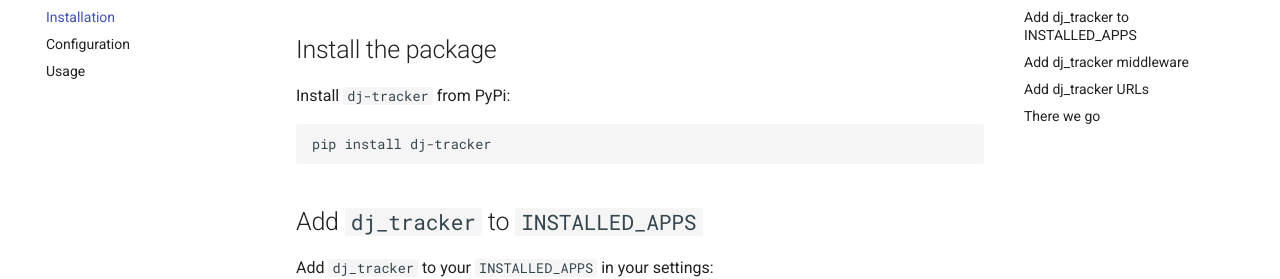
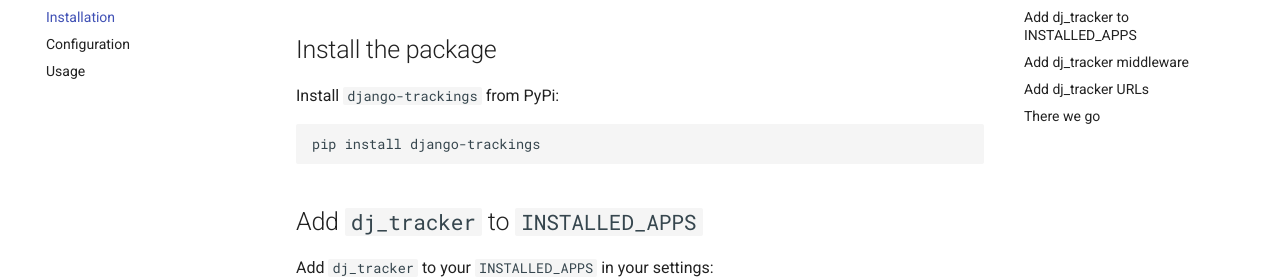
Before and after one commit to Tijani-Dia/dj-tracker, an MkDocs documentation site: the page built from docs/installation.md, in a window 1280 px wide and 900 px high. Shown: the part 148-427 px from the top of the window. Built offline with MkDocs 1.6.1 and Material for MkDocs 9.7.7, drawn with Linux system fonts in a browser that asks for light colours; comment, search, counter and statistics services are not loaded.

Commit message:
Revert main package renaming

````diff
--- a/docs/installation.md
+++ b/docs/installation.md
@@ -2,10 +2,10 @@
 
 ## Install the package
 
-Install `dj-tracker` from PyPi:
+Install `django-trackings` from PyPi:
 
 ```bash
-pip install dj-tracker
+pip install django-trackings
 ```
 
 ## Add `dj_tracker` to `INSTALLED_APPS`
--- a/setup.py
+++ b/setup.py
@@ -1,6 +1,6 @@
 from setuptools import Extension, find_packages, setup
 
-__version__ = "0.1.0a"
+__version__ = "0.1.1a"
 
 with open("README.md", "r") as fh:
     long_description = fh.read()
@@ -34,7 +34,7 @@
 ]
 
 setup(
-    name="dj-tracker",
+    name="django-trackings",
     version=__version__,
     description="A Django app that tracks your queries and helps optimizing them.",
     long_description=long_description,
````
